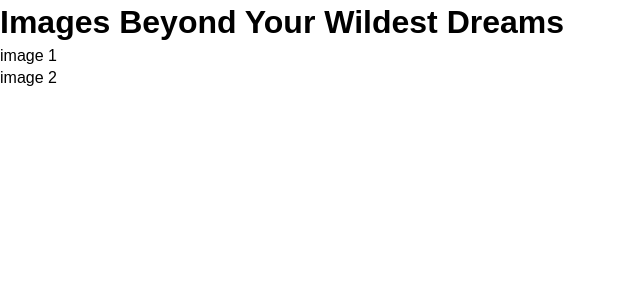
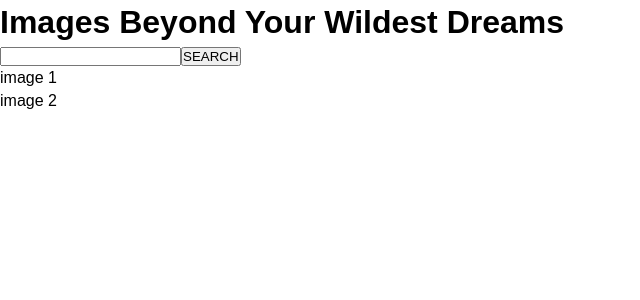
Before and after one commit to qfarenwald/final-countdown, a Vue app: page / in a window 1280 px wide. Shown: the top 300 px of the page, without its empty margins (0-640 px from the left). Built offline with nearby package versions, Linux system fonts and the light colour scheme.

Commit message:
Create and connect Search component to app

```diff
--- a/src/App.vue
+++ b/src/App.vue
@@ -1,17 +1,20 @@
 <template>
   <div id="app">
     <h1>Images Beyond Your Wildest Dreams</h1>
+    <Search />
     <Images v-bind:images="images" />
   </div>
 </template>
 
 <script>
 import Images from './components/Images.vue';
+import Search from './components/Search.vue';
 
 export default {
   name: 'app',
   components: {
-    Images
+    Images,
+    Search
   },
   data() {
     return {
--- /dev/null
+++ b/src/components/Search.vue
@@ -0,0 +1,16 @@
+<template>
+  <div>
+    <input />
+    <button>SEARCH</button>
+  </div>
+</template>
+
+<script>
+export default {
+  name: "Search"
+}
+</script>
+
+<style scoped>
+
+</style>
```
